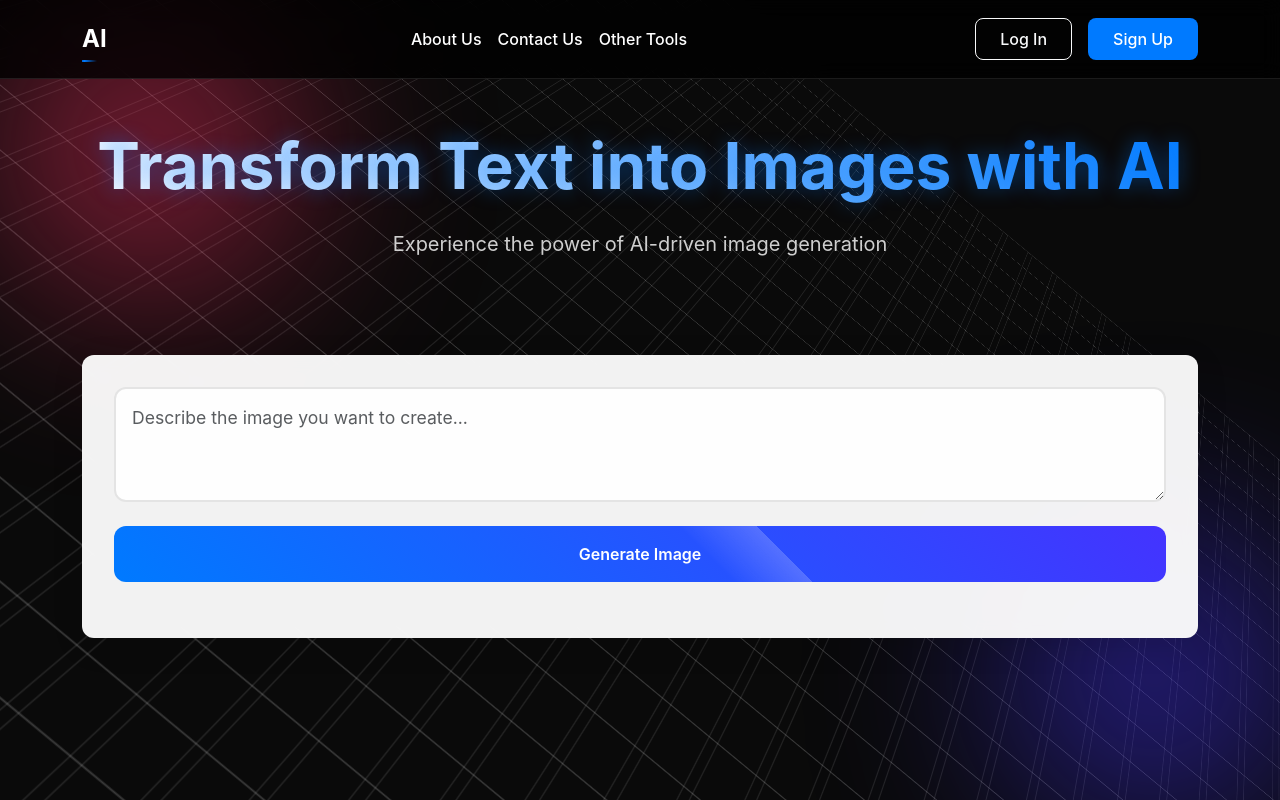
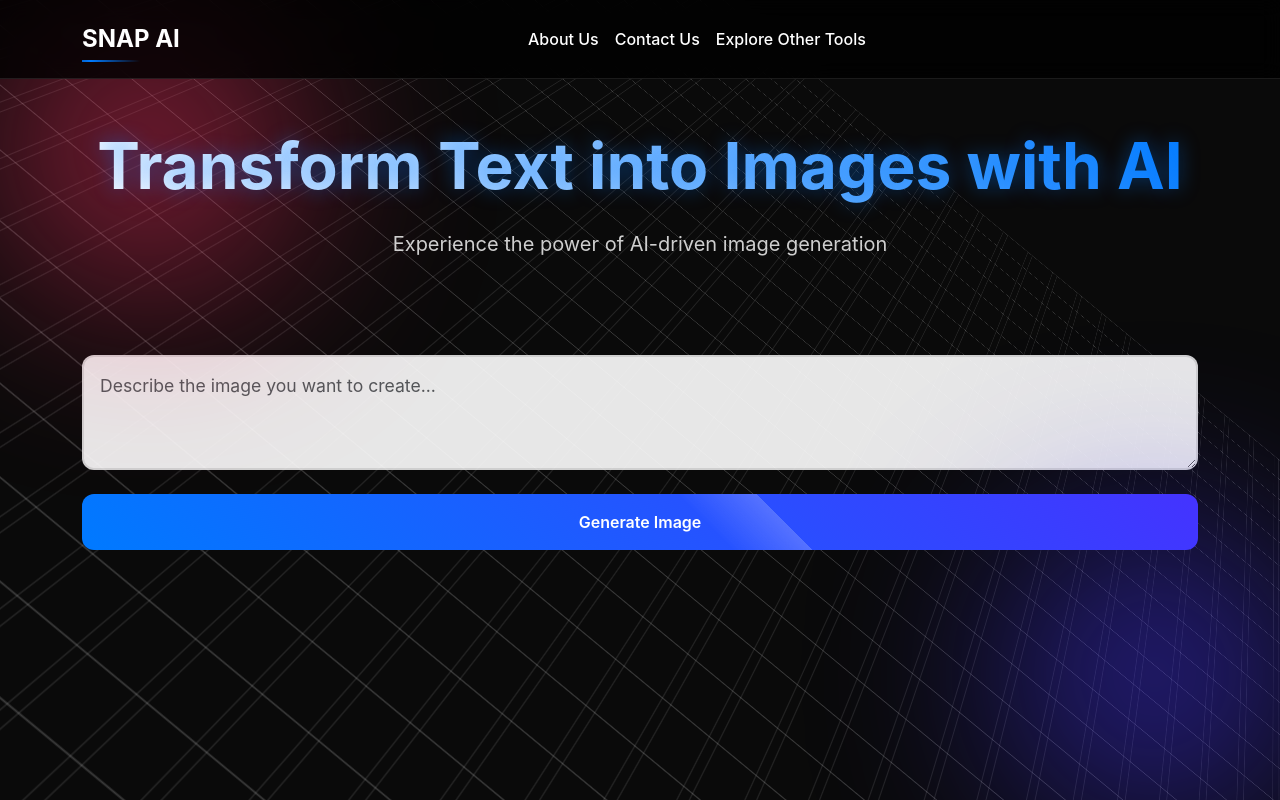
Before and after one commit to ayushsalunkhe/text-to-image, a Flask app: page / in a window 1280 px wide. Run offline with Flask 3, Linux system fonts and the light colour scheme.

Commit message:
Update index.html

```diff
--- a/templates/index.html
+++ b/templates/index.html
@@ -232,15 +232,17 @@
             margin-bottom: 2rem;
         }
 
-        .generator-card {
-            background: var(--card-bg);
+        ..generator-card {
+    background: rgba(30, 30, 30, 0.9); /* Darker background */
     border-radius: var(--border-radius);
     padding: 2rem;
-            box-shadow: 0 8px 32px rgba(0, 0, 0, 0.1);
+    box-shadow: 0 8px 32px rgba(0, 0, 0, 0.3); /* Darker shadow */
     backdrop-filter: blur(10px);
     transition: all 0.3s ease;
     position: relative;
     overflow: hidden;
+}
+
         }
 
         .generator-card::before {
@@ -363,7 +365,7 @@
 
     <nav class="navbar navbar-expand-lg fixed-top">
         <div class="container">
-            <a class="navbar-brand" href="#">AI</a>
+            <a class="navbar-brand" href="#">SNAP AI </a>
             <button class="navbar-toggler" type="button" data-bs-toggle="collapse" data-bs-target="#navbarNav">
                 <span class="navbar-toggler-icon"></span>
             </button>
@@ -376,12 +378,12 @@
                         <a class="nav-link" href="#">Contact Us</a>
                     </li>
                     <li class="nav-item">
-                        <a class="nav-link" href="#">Other Tools</a>
+                        <a class="nav-link" href="#">Explore Other Tools</a>
                     </li>
                 </ul>
                 <div class="auth-buttons d-flex gap-3">
-                    <button class="btn btn-outline-light">Log In</button>
-                    <button class="btn btn-sign-up">Sign Up</button>
+                    <!--<button class="btn btn-outline-light">Log In</button>
+                    <button class="btn btn-sign-up">Sign Up</button>-->
                 </div>
             </div>
         </div>
```
Lines whose indentation alone changed are shown as unchanged.
